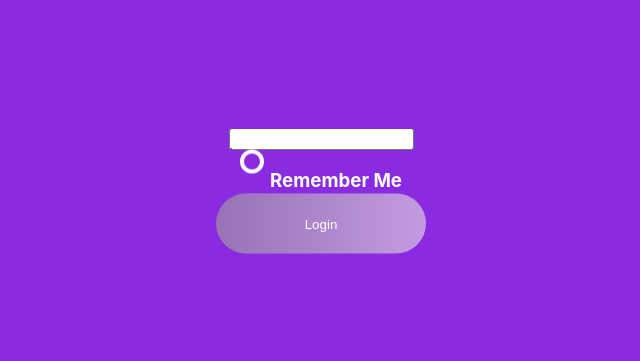
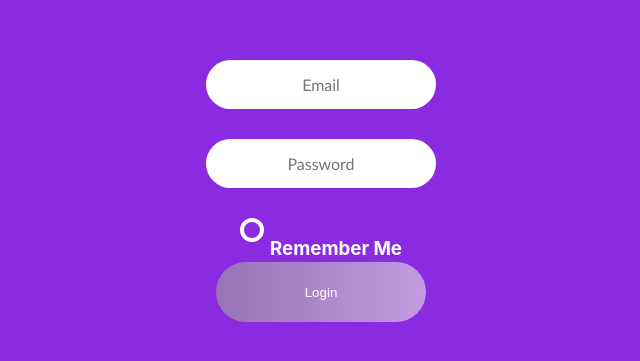
Before and after one commit to AndreaTenji/Thanq, a React (Create React App) app: page / in a window 1280 px wide. Shown: the part 199-560 px from the top of the page, without its empty margins (319-959 px from the left). Built offline with nearby package versions, Linux system fonts and the light colour scheme.

Commit message:
Form e Login

```diff
--- /dev/null
+++ b/src/Componenti/Form.css
@@ -0,0 +1,16 @@
+input[type="email"], input[type="password"], select {
+    font-family: 'Gill Sans';
+    background: rgba(255,255,255,0.1);
+    border: none;
+    font-size: 16px;
+    height: auto;
+    margin: 0;
+    outline: 0;
+    padding: 15px;
+    width: 80%;
+    background-color: var(--white);
+    color: var(--due);
+    margin-bottom: 30px;
+    border-radius: 50px;
+    text-align: center;
+  }
--- /dev/null
+++ b/src/Componenti/Form.js
@@ -0,0 +1,16 @@
+import React from 'react';
+import PropTypes from 'prop-types';
+
+import './Form.css'
+export default class Form extends React.Component {
+
+    render() {
+        const { typeInput, placeholder } = this.props
+
+        return (
+            <input type={typeInput} name="name" placeholder={placeholder}></input>
+
+
+        )
+    }
+}
--- a/src/Componenti/Forms.js
+++ /dev/null
@@ -1,8 +0,0 @@
-import React from 'react';
-import PropTypes from 'prop-types';
-
-const Form = props => (
-    <input className="Input-classe">
-    </input>
-)
-export default Form;
--- a/src/screen/Login.js
+++ b/src/screen/Login.js
@@ -1,6 +1,6 @@
 import React from 'react';
 import Button from './../Atom/Button';
-import Form from './../Componenti/Forms';
+import Form from './../Componenti/Form';
 import Checkbox from './../Atom/Checkbox';
 
 import './Login.css'
@@ -10,7 +10,9 @@ export default class Login extends React.Component {
         return (
             <div className='login-background'>
                 <div className='centered'>
-                    <Form />
+                    <Form typeInput= 'email' placeholder = 'Email' />
+                    <Form typeInput= 'password' placeholder = 'Password' />
+
                     <Checkbox />
                     <Button titoloBottone='Login'/>
                 </div>
```
